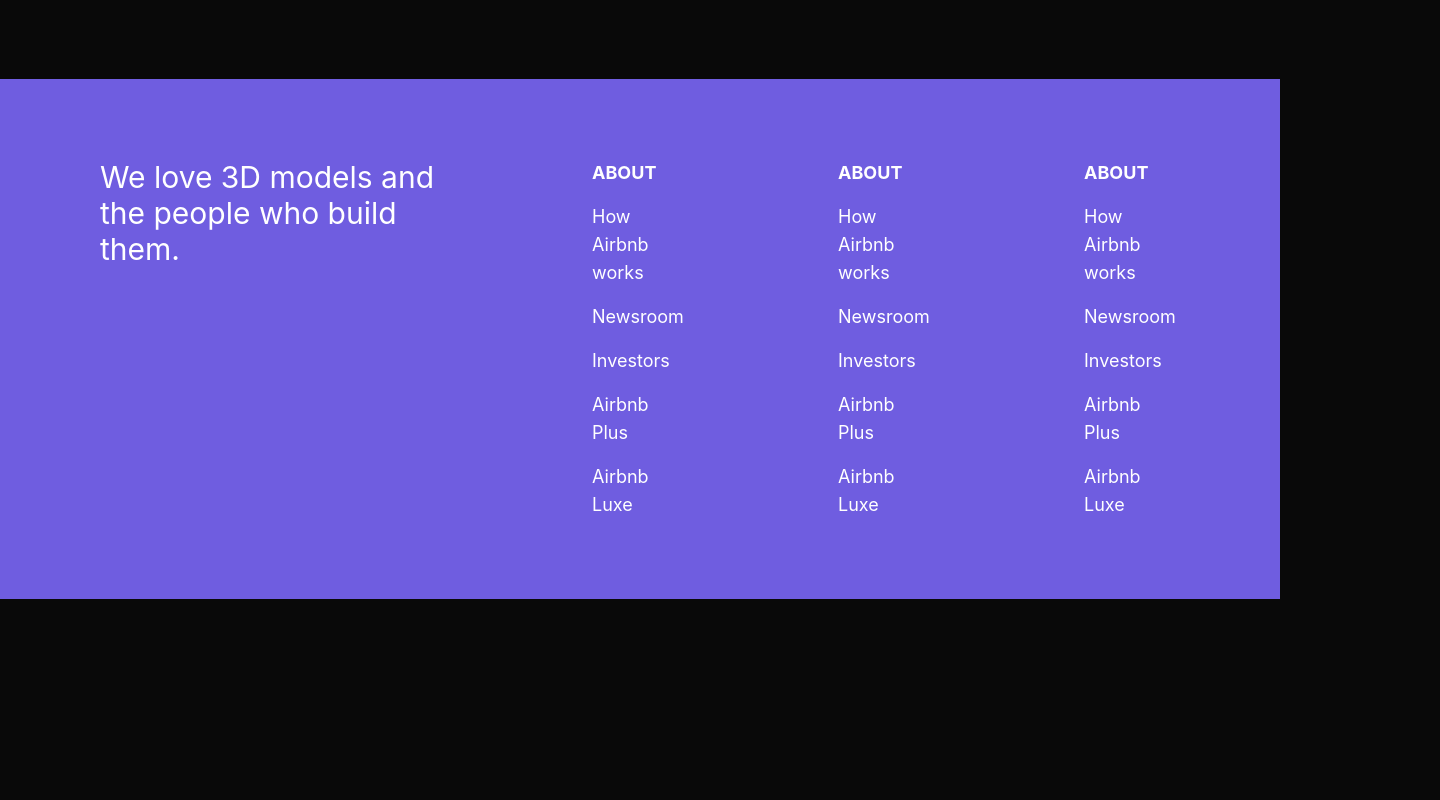
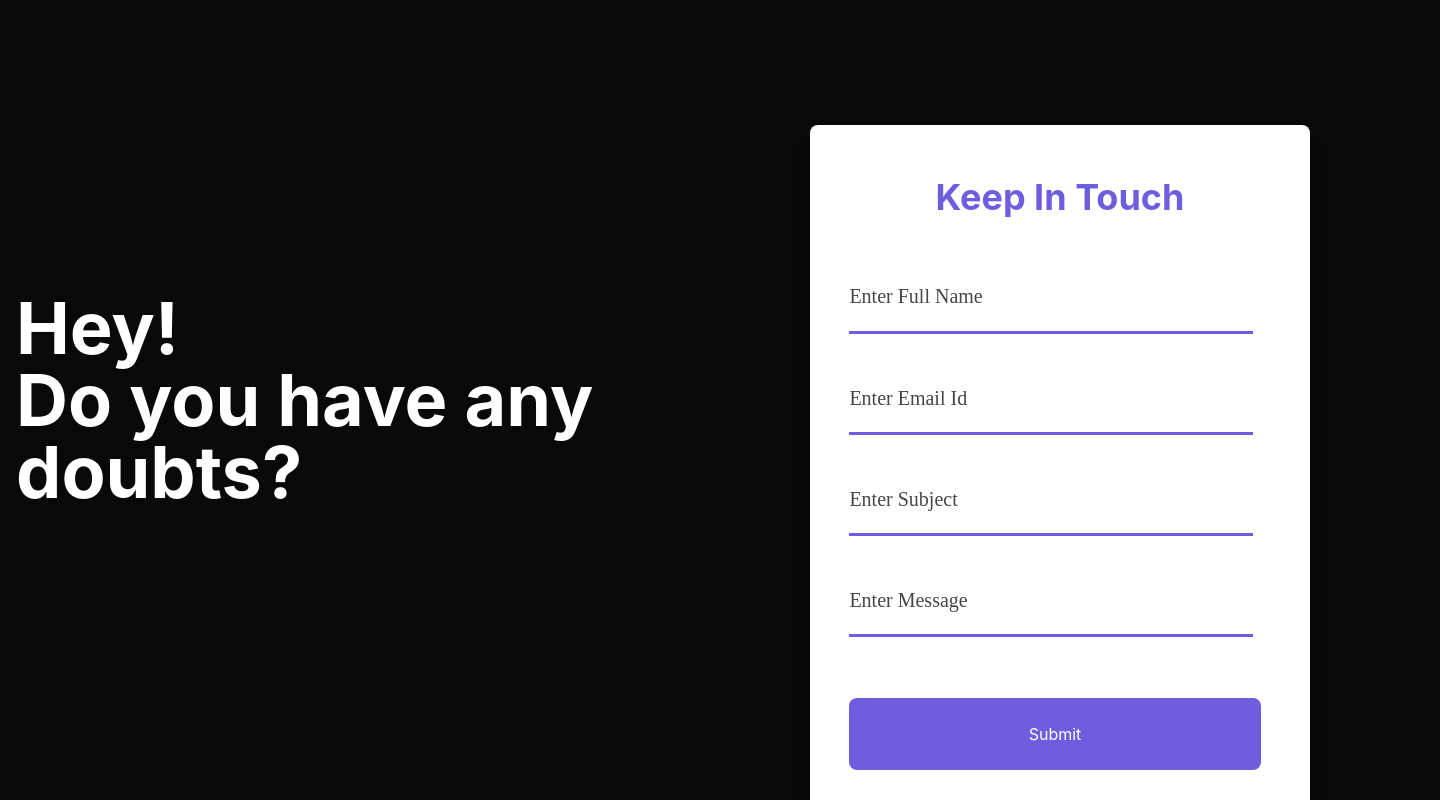
Before and after one commit to aritra1804/The-Unacceptable-AMITHON, a React (Create React App) app in the folder frontend/: page / in a window 1280 px wide. Shown: the part 3540-4340 px from the top of the page, 1440 px wide, since content can reach past the window. Before the commit the page ends 4139 px from the top, so only its background shows below. Built offline with nearby package versions, Linux system fonts and the light colour scheme.

Commit message:
✅ Added Contact Page

```diff
--- /dev/null
+++ b/frontend/src/components/HomePage/Contact/Contact.css
@@ -0,0 +1,34 @@
+/* .contact-bg {
+  background: url('../../../images/footerbg.svg') no-repeat;
+  height: 800px;
+} */
+
+.contact-formContent {
+  display: flex;
+  flex-direction: column;
+  margin-top: 10%;
+  margin-left: 5%;
+  /* margin-left: 12%; */
+}
+
+.contact-formContent > input {
+  width: 404px;
+  height: 70px;
+  background: transparent;
+  outline: none;
+  border: none;
+  border-bottom: 3px solid #6F5DE0;
+  margin-bottom: 7%;
+}
+
+.test {
+  color: black;
+  font-family: 'GilroyRegular';
+  font-size: 20px;
+}
+
+.contact-formContent > input::placeholder {
+  color: #464646;
+  font-family: 'GilroyRegular';
+  font-size: 20px;
+}
--- /dev/null
+++ b/frontend/src/components/HomePage/Contact/Contact.js
@@ -0,0 +1,68 @@
+import React, { useState } from 'react';
+import './Contact.css';
+// import Contactbg from '../../../images/footerbg.svg';
+
+function Contact() {
+  const [name, setName] = useState('');
+  const [email, setEmail] = useState('');
+  const [subject, setSubject] = useState('');
+  const [message, setMessage] = useState('');
+  return (
+    <div className="xl:mt-[50px] xl:mb-[90px]">
+      <div
+        className="sm:hidden lg:inline-block lg:w-[1440px] 2xl:w-[1519.5px] lg:h-[720px]  justify-center bg-no-repeat xl:ml-[0px] 2xl:ml-[0px]"
+        // style={{ backgroundImage: `url(${Contactbg})` }}
+      ></div>
+      <div className="xl:max-w-[1350px] 2xl:max-w-[1490px] xl:mt-[-800px] mx-auto px-4 grid grid-cols-1 lg:grid-cols-2 items-center">
+        <div>
+          <h1 className="w-[800px] text-7xl text-white font-bold">
+            {' '}
+            Hey! <br /> Do you have any doubts?{' '}
+          </h1>
+        </div>
+        <div className="xl:ml-[170px] 2xl:ml-[210px] mt-[150px]">
+          <div className="bg-white h-[700px] w-[500px] shadow-xl rounded-lg">
+            <div className="max-w-[500px] px-4 py-8 items-center text-center">
+              <h1 className="text-4xl text-[#6F5DE0] font-bold mt-[20px]">Keep In Touch</h1>
+              <div className="contact-formContent">
+                <input
+                  type="text"
+                  value={name}
+                  onChange={(e) => setName(e.target.value)}
+                  className=""
+                  placeholder="Enter Full Name"
+                />
+                <input
+                  type="email"
+                  value={email}
+                  onChange={(e) => setEmail(e.target.value)}
+                  className="test"
+                  placeholder="Enter Email Id"
+                />
+                <input
+                  type="text"
+                  value={subject}
+                  onChange={(e) => setSubject(e.target.value)}
+                  className="test"
+                  placeholder="Enter Subject"
+                />
+                <input
+                  type="text"
+                  value={message}
+                  onChange={(e) => setMessage(e.target.value)}
+                  className="test"
+                  placeholder="Enter Message"
+                />
+              </div>
+              <button className="bg-[#6F5DE0] text-white py-6 px-[180px] rounded-lg xl:ml-[-10px] mt-[30px]">
+                Submit
+              </button>
+            </div>
+          </div>
+        </div>
+      </div>
+    </div>
+  );
+}
+
+export default Contact;
--- a/frontend/src/pages/Home.js
+++ b/frontend/src/pages/Home.js
@@ -5,6 +5,7 @@
 import HomeSection from '../components/HomePage/HomeSection/HomeSection';
 import Features from '../components/HomePage/Features/Features';
 import Footer from '../components/HomePage/Footer/Footer'
+import Contact from '../components/HomePage/Contact/Contact';
 
 const Home = () => {
   return (
@@ -14,6 +15,7 @@
             <About />
             <DetailsSection />
             <Features />
+            <Contact />
           <Footer />
       </div>
   );
```
Also changed, not shown: frontend/src/images/footerbg.svg (added).
